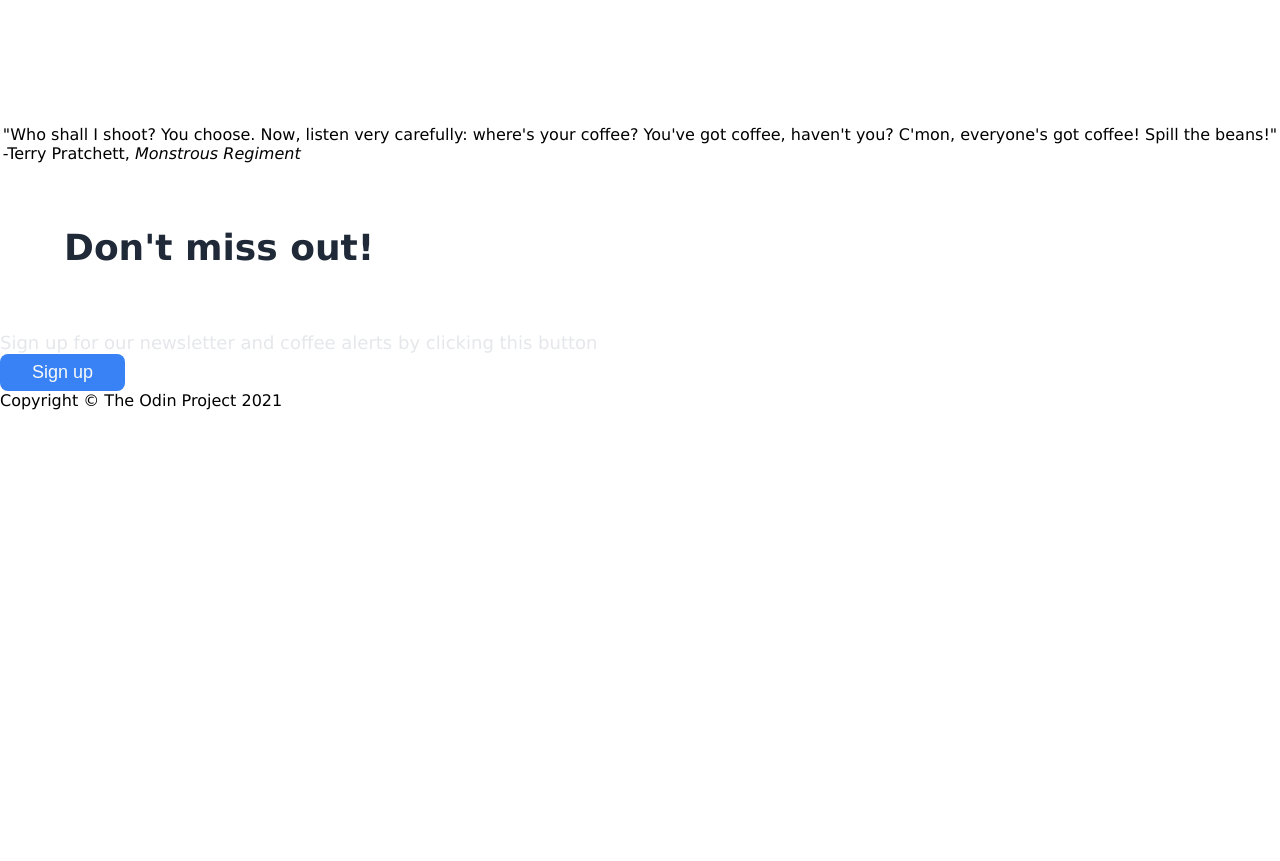
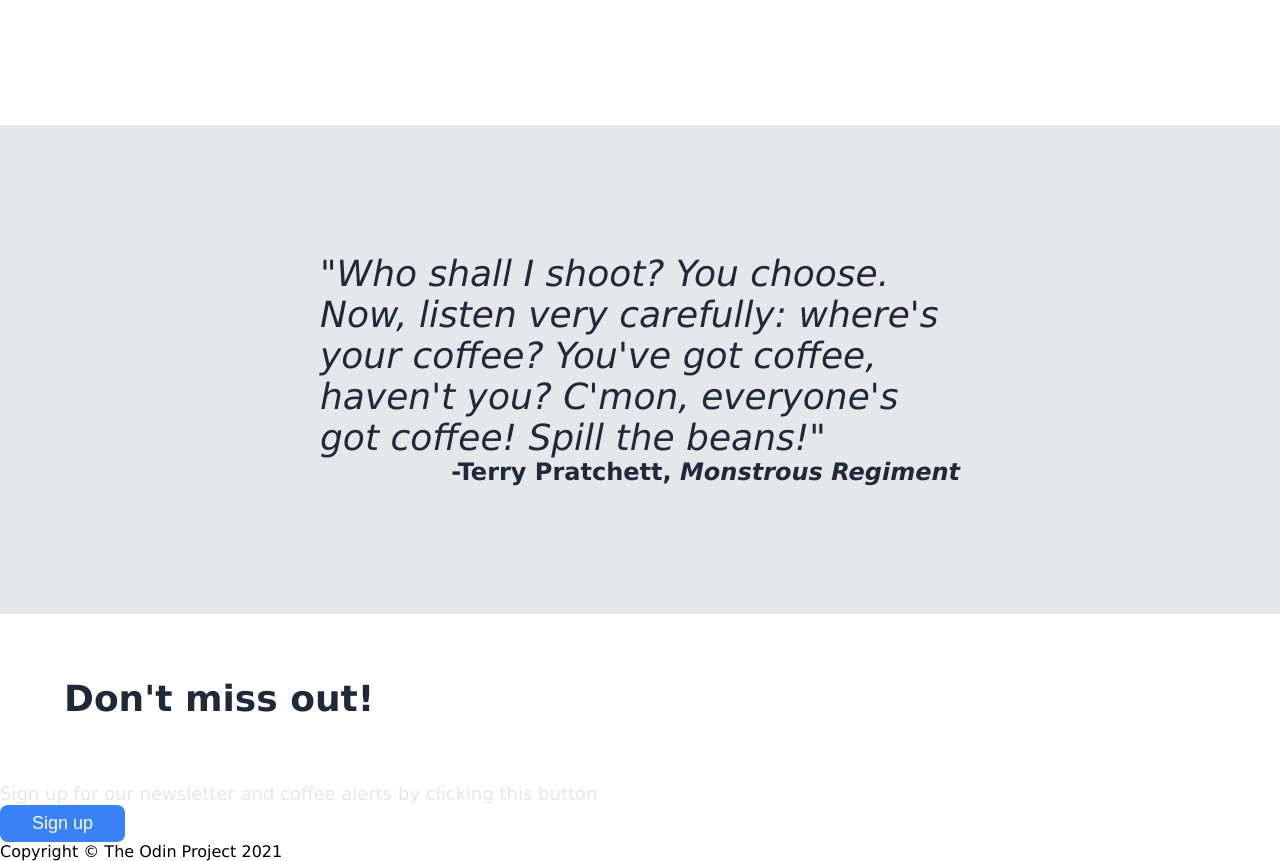
Before and after one commit to El-Burnie/landing_page, a plain HTML site: page index.html in a window 1280 px wide. Shown: the part 1450-2311 px from the top of the page. Before the commit the page ends 1860 px from the top, so only its background shows below. Drawn offline with Linux system fonts and the light colour scheme.

Commit message:
Style quote section

```diff
--- a/style.css
+++ b/style.css
@@ -122,3 +122,23 @@ button {
     font-size: 16px;
     text-align: center;
 }
+
+.quote-container {
+    color: #1F2937;
+    background-color: #E5E7EB;
+    display: flex;
+    flex-direction: column;
+    padding: 128px 25%;
+}
+
+.quote {
+    font-size: 36px;
+    font-weight: 100;
+    font-style: italic;
+}
+
+.author {
+    font-size: 24px;
+    font-weight: 700;
+    align-self: flex-end;
+}
```
